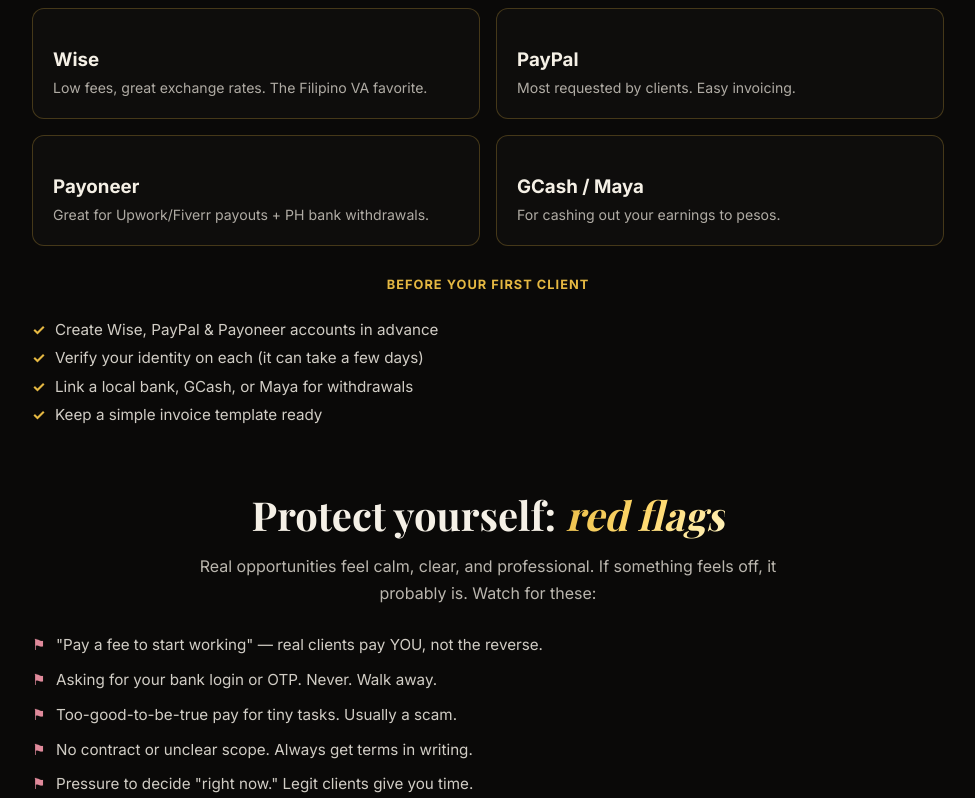
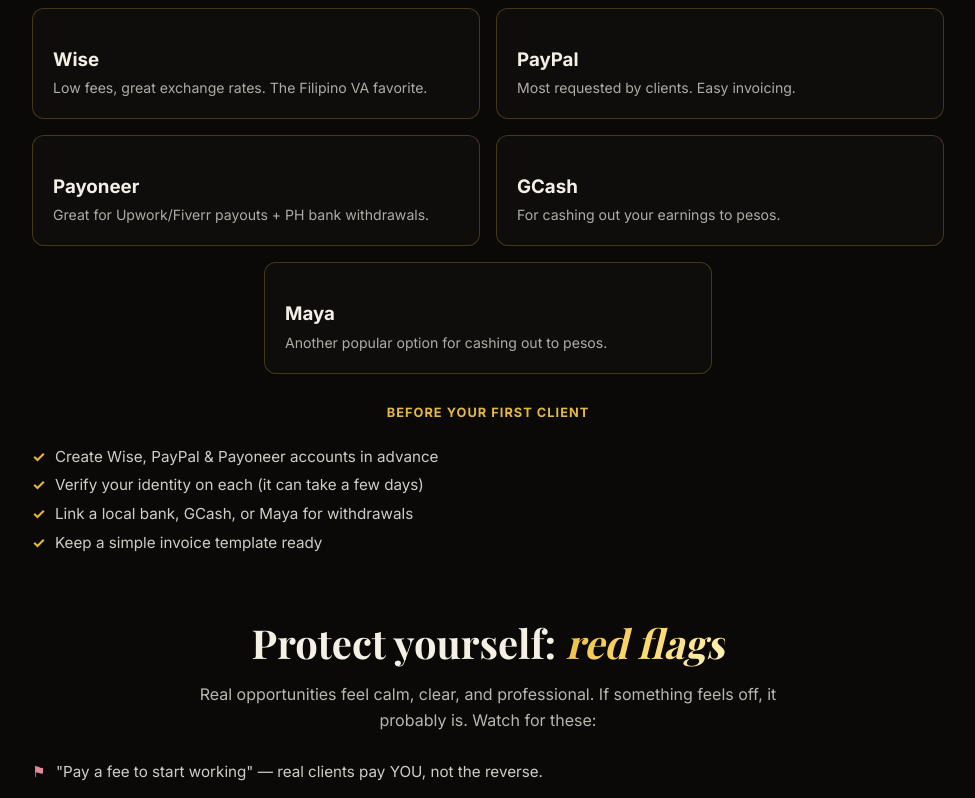
Before and after one commit to Loreja-Daryll/THE_TVL_LIBRARY, a React (Vite) app: page /become-a-va in a window 1280 px wide. Shown: the part 6540-7338 px from the top of the page, without its empty margins (152-1127 px from the left). Built offline with nearby package versions, Linux system fonts and the light colour scheme; a web font is replaced by a local one.

Commit message:
new payment

```diff
--- a/src/pages/BecomeAVa.jsx
+++ b/src/pages/BecomeAVa.jsx
@@ -147,10 +147,11 @@
 ];
 
 const paymentMethods = [
-  { title: 'Wise', desc: 'Low fees, great exchange rates. The Filipino VA favorite.' },
-  { title: 'PayPal', desc: 'Most requested by clients. Easy invoicing.' },
-  { title: 'Payoneer', desc: 'Great for Upwork/Fiverr payouts + PH bank withdrawals.' },
-  { title: 'GCash / Maya', desc: 'For cashing out your earnings to pesos.' },
+  { title: 'Wise', desc: 'Low fees, great exchange rates. The Filipino VA favorite.', url: 'https://wise.com/ph/' },
+  { title: 'PayPal', desc: 'Most requested by clients. Easy invoicing.', url: 'https://www.paypal.com/ph/home' },
+  { title: 'Payoneer', desc: 'Great for Upwork/Fiverr payouts + PH bank withdrawals.', url: 'https://www.payoneer.com/' },
+  { title: 'GCash', desc: 'For cashing out your earnings to pesos.', url: 'https://www.gcash.com/' },
+  { title: 'Maya', desc: 'Another popular option for cashing out to pesos.', url: 'https://www.maya.ph/' },
 ];
 
 const paymentChecklist = [
@@ -721,10 +722,16 @@
         </p>
         <div className="bva-card-grid">
           {paymentMethods.map((method) => (
-            <div className="bva-card" key={method.title}>
+            <a
+              className="bva-card"
+              key={method.title}
+              href={method.url}
+              target="_blank"
+              rel="noopener noreferrer"
+            >
               <h3 style={{ marginBottom: '0.4rem' }}>{method.title}</h3>
               <p style={{ marginBottom: 0 }}>{method.desc}</p>
-            </div>
+            </a>
           ))}
         </div>
         <p style={{ marginTop: '1.75rem', marginBottom: '0.25rem', maxWidth: 'none', color: '#E5B842', textTransform: 'uppercase', letterSpacing: '0.08em', fontSize: '0.8rem', fontWeight: 700 }}>
--- a/src/styles/become-a-va.css
+++ b/src/styles/become-a-va.css
@@ -294,6 +294,27 @@
   content: "✓";
   color: #E5B842;
   font-weight: 700;
+}
+
+/* Center the last (odd) payment card so it doesn't sit left-aligned alone */
+/* Center the last (odd) payment card, matching the exact width
+   of the other cards instead of a fixed pixel size, so it scales
+   correctly at every screen width */
+#paid .bva-card-grid > *:last-child {
+  grid-column: 1 / -1;
+  width: calc(50% - 0.5rem);
+  margin: 0 auto;
+}
+
+/* On mobile the grid collapses to 1 column already, so the
+   centering override is no longer needed — reset it back to
+   normal full-width behavior like every other card */
+@media (max-width: 640px) {
+  #paid .bva-card-grid > *:last-child {
+    grid-column: auto;
+    width: auto;
+    margin: 0;
+  }
 }
 
 /* Red flags list */
```
